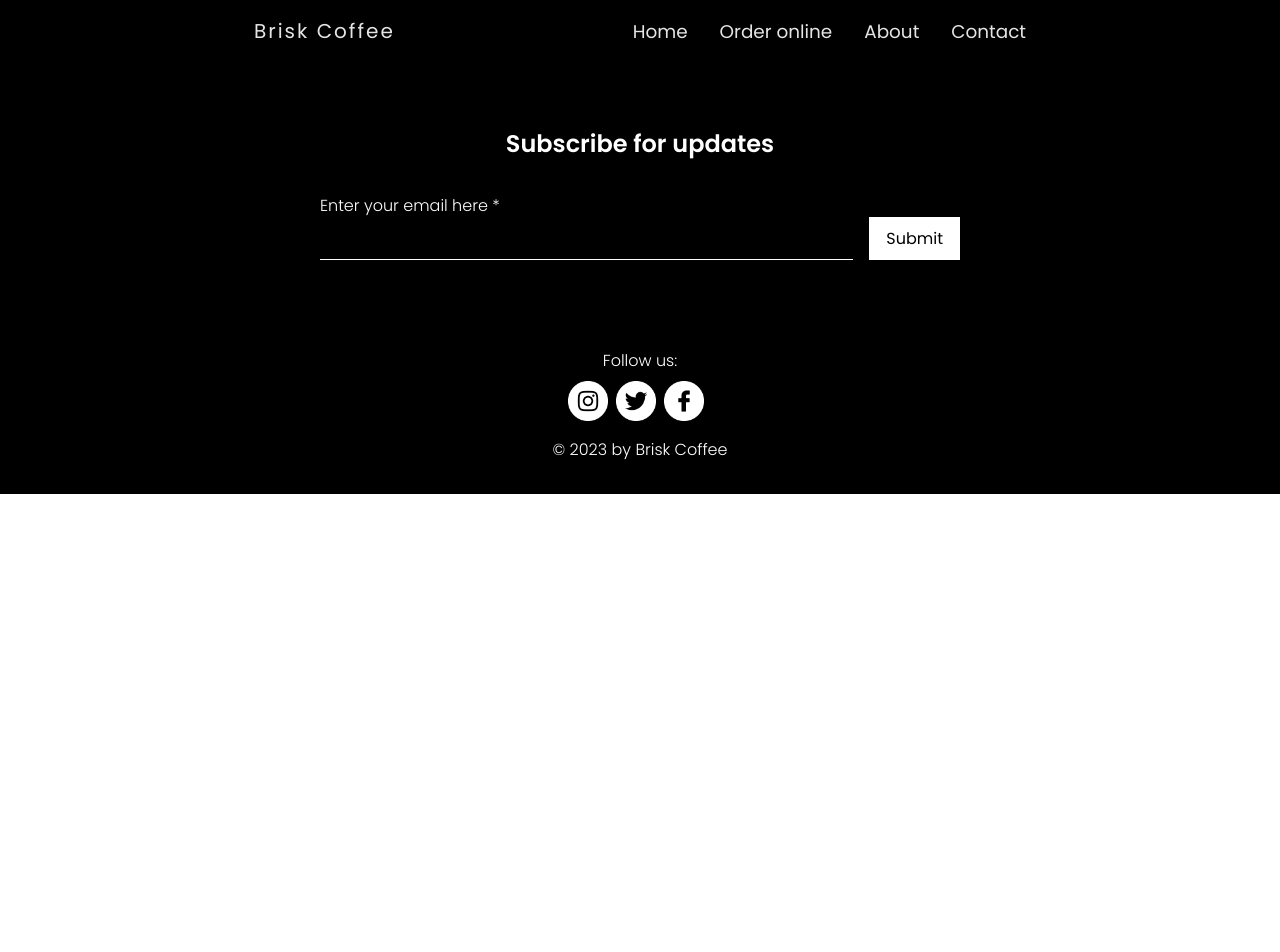
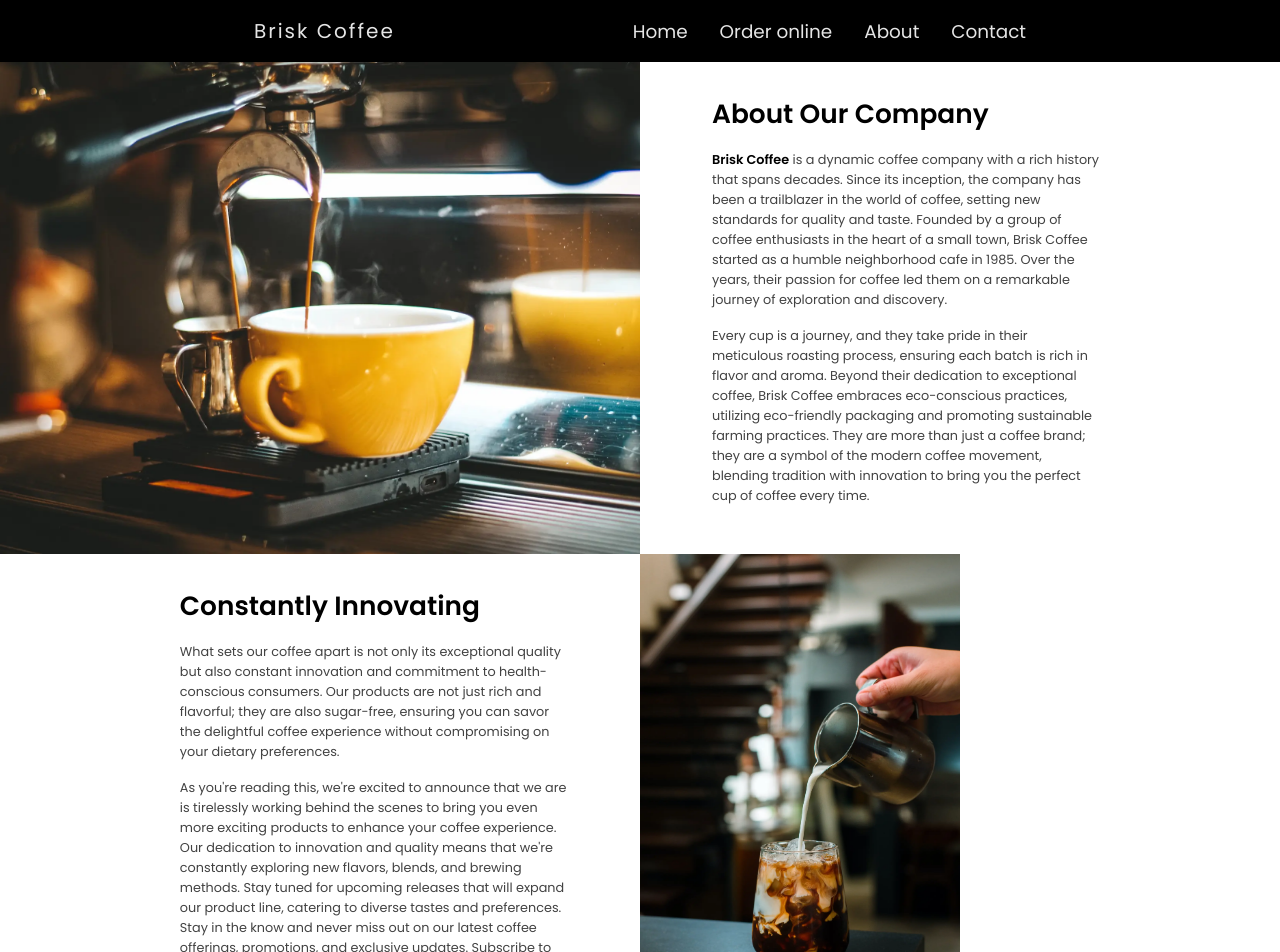
Before and after one commit to a-shiro/brisk-coffee-product-app, a React (Create React App) app: page /about in a window 1280 px wide. Shown: the top 952 px of the page. Before the commit the page ends 800 px from the top, so only its background shows below. Built offline with nearby package versions, Linux system fonts and the light colour scheme.

Commit message:
Add: About page (component, route, images)

```diff
--- /dev/null
+++ b/src/pages/about/About.jsx
@@ -0,0 +1,78 @@
+// CSS
+import styles from "./About.module.css";
+// Static Files
+import makingCoffeeImage from "../../resources/images/making_coffee.webp";
+import pouringCoffeeImage from "../../resources/images/pouring_coffee.webp";
+
+function About() {
+  return (
+    <section className={styles.section}>
+      <section className={styles.row}>
+        <div className={styles.flexContainer}>
+          <div className={styles.contentContainer}>
+            <h2>About Our Company</h2>
+
+            <p>
+              <b>Brisk Coffee</b> is a dynamic coffee company with a rich
+              history that spans decades. Since its inception, the company has
+              been a trailblazer in the world of coffee, setting new standards
+              for quality and taste. Founded by a group of coffee enthusiasts in
+              the heart of a small town, Brisk Coffee started as a humble
+              neighborhood cafe in 1985. Over the years, their passion for
+              coffee led them on a remarkable journey of exploration and
+              discovery.
+            </p>
+            <p>
+              Every cup is a journey, and they take pride in their meticulous
+              roasting process, ensuring each batch is rich in flavor and aroma.
+              Beyond their dedication to exceptional coffee, Brisk Coffee
+              embraces eco-conscious practices, utilizing eco-friendly packaging
+              and promoting sustainable farming practices. They are more than
+              just a coffee brand; they are a symbol of the modern coffee
+              movement, blending tradition with innovation to bring you the
+              perfect cup of coffee every time.
+            </p>
+          </div>
+        </div>
+
+        <div className={styles.imageContainer}>
+          <img src={makingCoffeeImage} alt="making-coffee" />
+        </div>
+      </section>
+
+      <section className={styles.row}>
+        <div className={styles.flexContainer}>
+          <div className={styles.contentContainer}>
+            <h2>Constantly Innovating</h2>
+
+            <p>
+              What sets our coffee apart is not only its exceptional quality but
+              also constant innovation and commitment to health-conscious
+              consumers. Our products are not just rich and flavorful; they are
+              also sugar-free, ensuring you can savor the delightful coffee
+              experience without compromising on your dietary preferences.
+            </p>
+            <p>
+              As you're reading this, we're excited to announce that we are is
+              tirelessly working behind the scenes to bring you even more
+              exciting products to enhance your coffee experience. Our
+              dedication to innovation and quality means that we're constantly
+              exploring new flavors, blends, and brewing methods. Stay tuned for
+              upcoming releases that will expand our product line, catering to
+              diverse tastes and preferences. Stay in the know and never miss
+              out on our latest coffee offerings, promotions, and exclusive
+              updates. Subscribe to our newsletter now for a daily dose of
+              coffee inspiration delivered straight to your inbox.
+            </p>
+          </div>
+        </div>
+
+        <div className={styles.imageContainer}>
+          <img src={pouringCoffeeImage} alt="pouring-coffee" />
+        </div>
+      </section>
+    </section>
+  );
+}
+
+export default About;
--- /dev/null
+++ b/src/pages/about/About.module.css
@@ -0,0 +1,146 @@
+.section {
+  padding: 2rem 1rem;
+}
+
+.row {
+  padding: 1rem 0;
+  max-width: 30rem;
+  margin: auto;
+}
+
+.contentContainer > h2 {
+  margin-bottom: 1rem;
+
+  font-size: 1.65rem;
+  font-weight: 600;
+}
+
+.contentContainer > p {
+  margin-bottom: 1rem;
+
+  font-size: 0.95rem;
+
+  color: #424242;
+}
+
+.contentContainer b {
+  font-weight: 600;
+
+  color: #000000;
+}
+
+.imageContainer > img {
+  width: 100%;
+}
+
+/* Media Queries */
+@media (min-width: 1020px) {
+  .section {
+    padding: 0;
+  }
+
+  .row {
+    max-width: none;
+    padding: 0;
+
+    display: -webkit-box;
+    display: -ms-flexbox;
+    display: flex;
+  }
+
+  .row > div {
+    -webkit-box-flex: 1;
+    -ms-flex: 1;
+    flex: 1;
+  }
+
+  .flexContainer {
+    display: -webkit-box;
+    display: -ms-flexbox;
+    display: flex;
+    -webkit-box-align: center;
+    -ms-flex-align: center;
+    align-items: center;
+  }
+
+  .contentContainer {
+    width: 45ch;
+    padding: 2rem;
+  }
+
+  .contentContainer > p {
+    font-size: 0.8rem;
+    line-height: 1.25rem;
+  }
+
+  .contentContainer > a {
+    font-size: 0.8rem;
+  }
+
+  /* First row */
+  .section > .row:first-child > .flexContainer {
+    -webkit-box-ordinal-group: 2;
+    -ms-flex-order: 1;
+    order: 1;
+  }
+
+  .section > .row:first-child .contentContainer {
+    margin-left: 2.5rem;
+  }
+
+  .section > .row:first-child > .imageContainer {
+    -webkit-box-ordinal-group: 1;
+    -ms-flex-order: 0;
+    order: 0;
+  }
+
+  .section > .row:first-child img {
+    height: 100%;
+
+    -o-object-fit: cover;
+    object-fit: cover;
+  }
+
+  /* Second row */
+  .section > .row:last-child > .flexContainer {
+    -webkit-box-pack: end;
+    -ms-flex-pack: end;
+    justify-content: end;
+  }
+
+  .section > .row:last-child img {
+    width: 50%;
+    height: 100%;
+
+    -o-object-fit: cover;
+    object-fit: cover;
+  }
+
+  .section > .row:last-child .contentContainer {
+    margin-right: 2.5rem;
+  }
+}
+
+@media (min-width: 1320px) {
+  .contentContainer {
+    width: 50ch;
+  }
+
+  .contentContainer > h2 {
+    font-size: 2rem;
+  }
+
+  .contentContainer > p {
+    line-height: 1.35rem;
+  }
+
+  /* First row */
+  .section > .row:first-child .contentContainer {
+    margin-left: 5rem;
+  }
+
+  /* Second row */
+  .section > .row:last-child .contentContainer {
+    margin-right: 5rem;
+  }
+}
--- a/src/routes/RoutesManager.jsx
+++ b/src/routes/RoutesManager.jsx
@@ -2,12 +2,14 @@
 import { Route, Routes } from "react-router-dom";
 import Home from "../pages/home/Home";
 import Store from "../pages/shop/Store";
+import About from "../pages/about/About";
 
 function RoutesManager() {
   return (
     <Routes>
       <Route path="/" element={<Home />} />
       <Route path="/order-online" element={<Store />} />
+      <Route path="/about" element={<About />} />
     </Routes>
   );
 }
```
Also changed, not shown: src/resources/images/making_coffee.webp (added), src/resources/images/pouring_coffee.webp (added).
